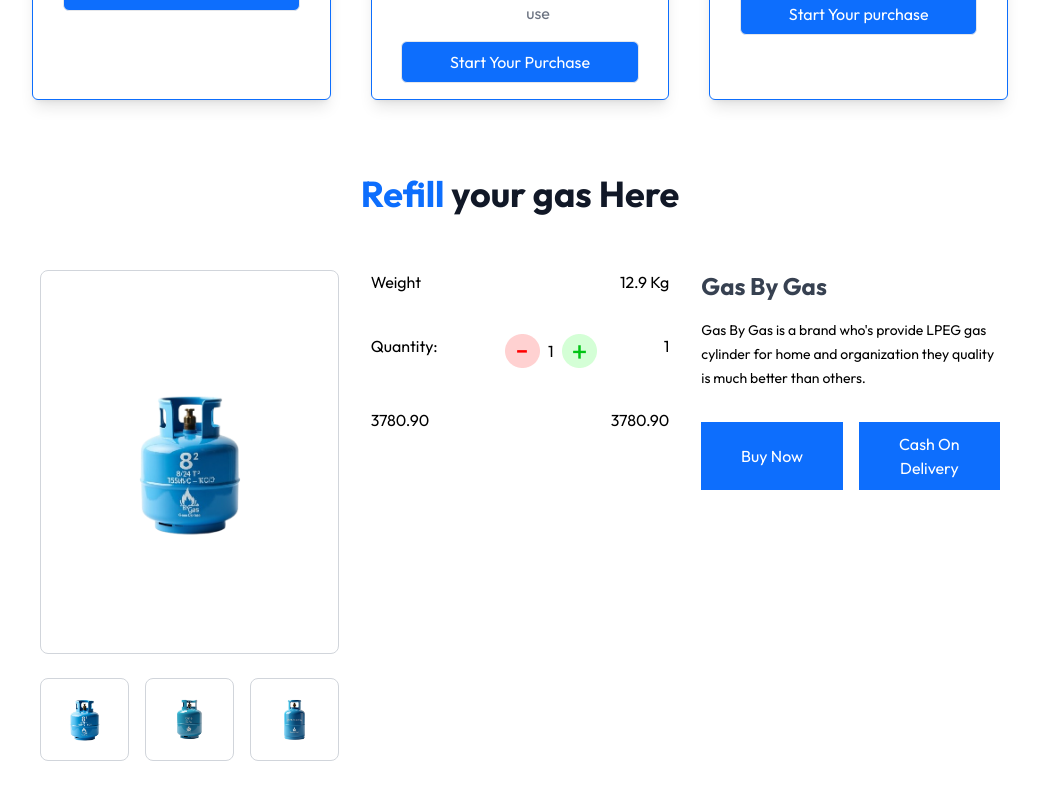
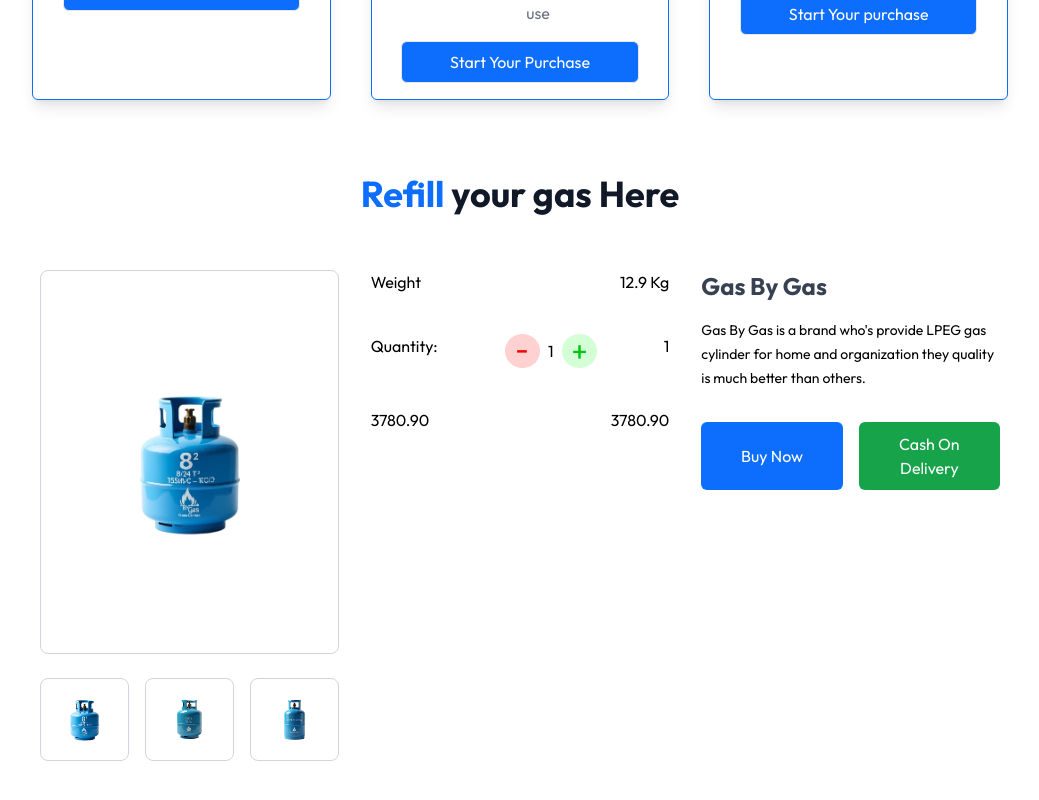
Before and after one commit to gasbygasplc/Supply-Chain-Management-for-Gas-By-Bas-PLC, a React (Vite) app in the folder frontend/: page / in a window 1280 px wide. Shown: the part 1253-2053 px from the top of the page, without its empty margins (120-1159 px from the left). Built offline with nearby package versions, Linux system fonts and the light colour scheme.

Commit message:
Add rounded corners to buttons in GasRequest component for improved aesthetics

```diff
--- a/frontend/src/Components/GasRequest.jsx
+++ b/frontend/src/Components/GasRequest.jsx
@@ -101,9 +101,9 @@ const GasRequest = () => {
 
                 <div className='flex flex-col justify-normal w-full gap-4 sm:flex-row sm:justify-between'>
 
-                    <button className='bg-primary text-white py-[10px] px-[18px] w-full'>Buy Now</button>
+                    <button className='bg-primary text-white py-[10px] px-[18px] w-full rounded-md '>Buy Now</button>
 
-                    <button className='bg-primary text-white py-[10px] px-[18px] w-full'>Cash On Delivery</button>
+                    <button className='bg-green-600 text-white py-[10px] px-[18px] w-full rounded-md'>Cash On Delivery</button>
 
                 </div>
 
```
